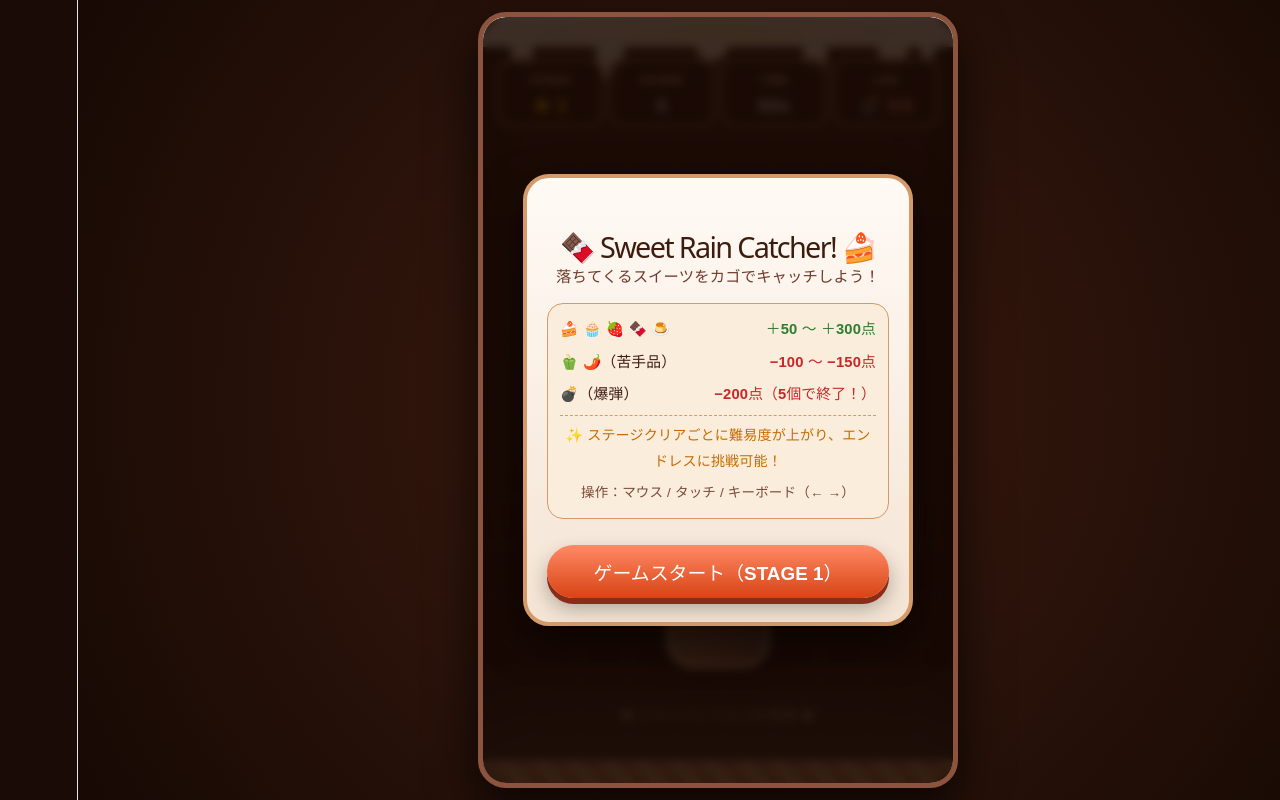
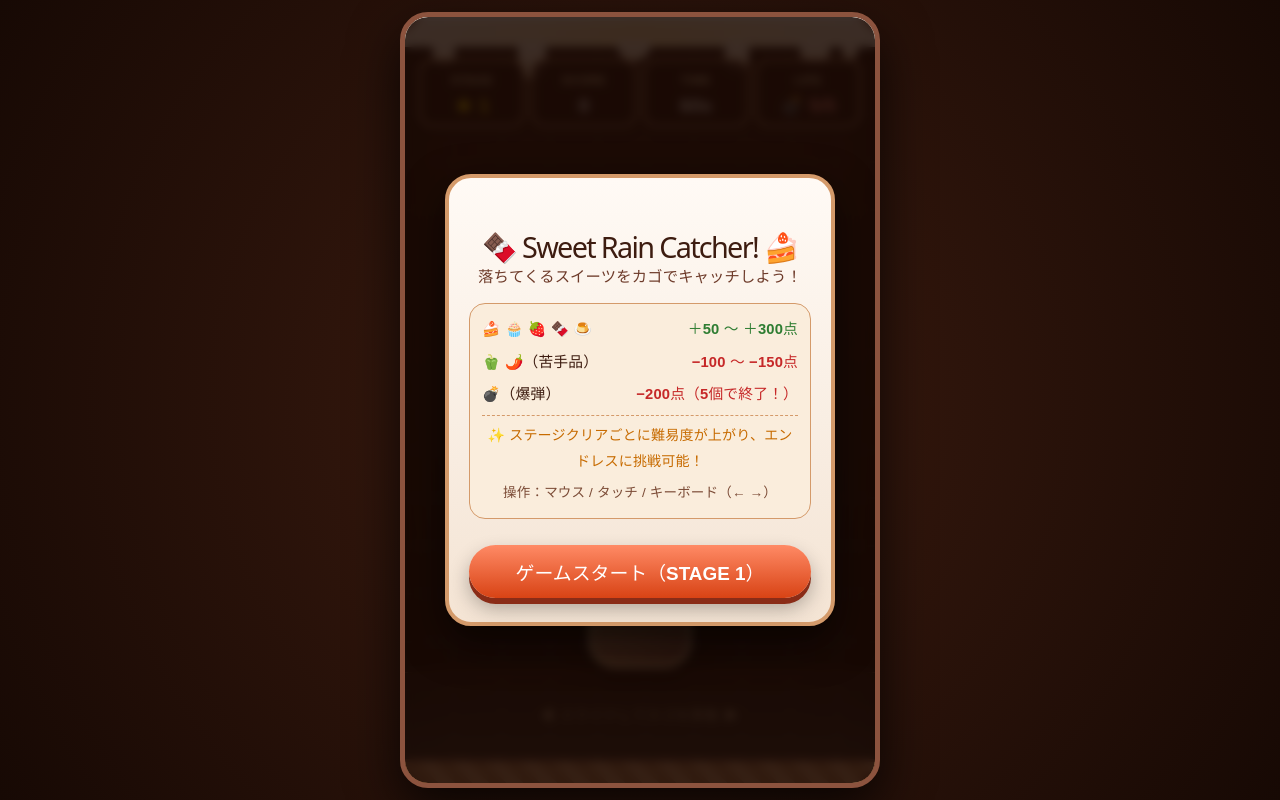
Before and after one commit to kkayanoshimada-source/sweet_rain_catcher, a React (Vite) app: page / in a window 1280 px wide. Built offline with nearby package versions, Linux system fonts and the light colour scheme.

Commit message:
bug fix3

```diff
--- a/src/App.css
+++ b/src/App.css
@@ -7,16 +7,23 @@
   -webkit-user-select: none;
 }
 
+html,
 body,
-html {
+#root {
   width: 100%;
   height: 100%;
+  max-width: none !important;
+  margin: 0 !important;
+  padding: 0 !important;
+  display: block !important;
   overflow: hidden;
   background-color: #1a0b06;
   font-family: 'Hiragino Maru Gothic ProN', 'Yu Gothic', 'Meiryo', sans-serif;
 }
 
 .app-wrapper {
+  position: fixed;
+  inset: 0;
   width: 100vw;
   height: 100dvh;
   display: flex;
```
